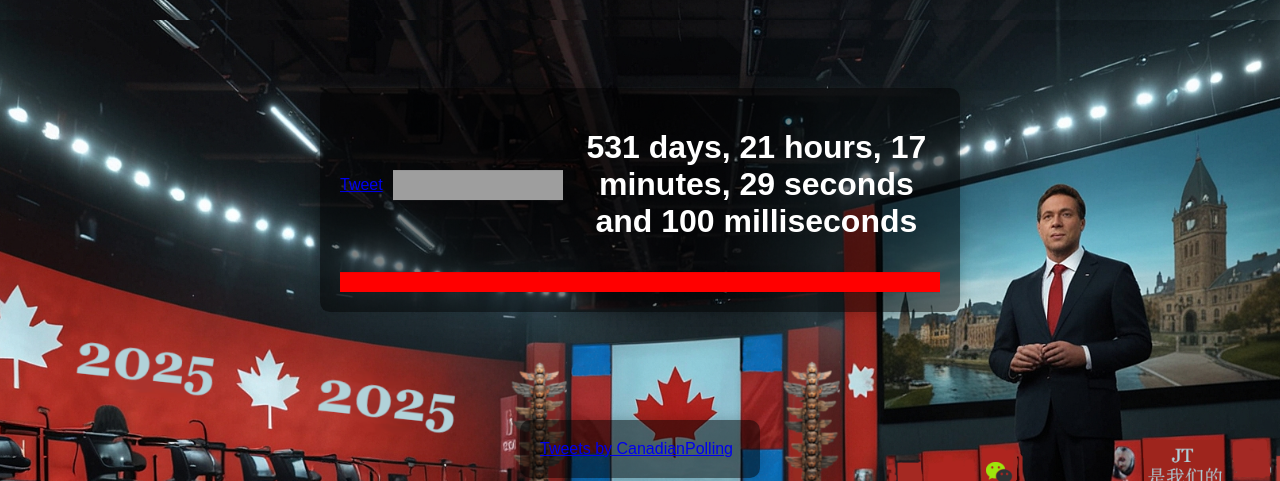
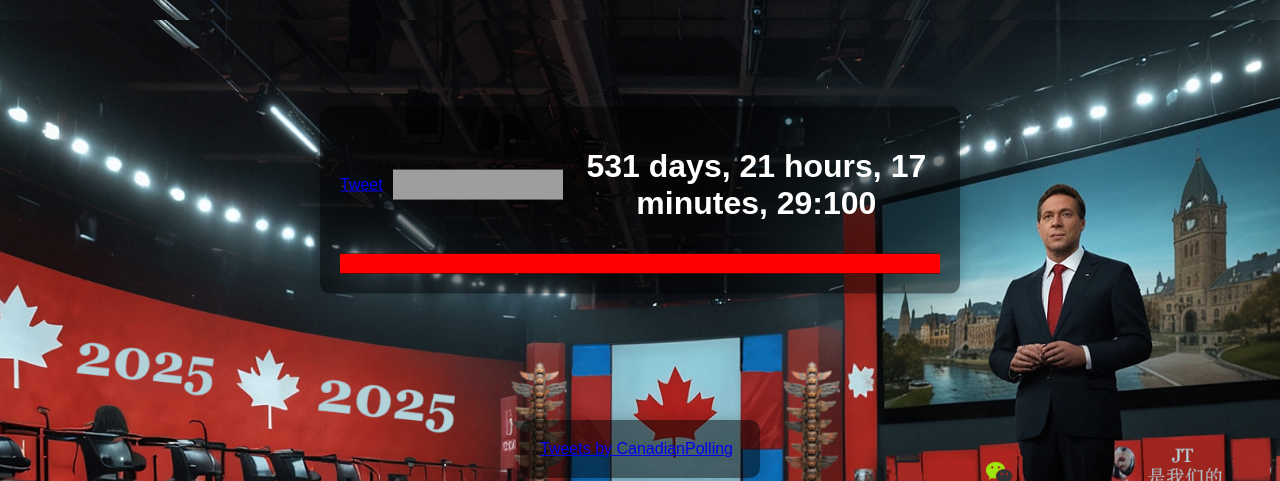
Before and after one commit to coldcanuk/ElectionClock, a Flask app: page / in a window 1280 px wide. Shown: the top 481 px of the page. Run offline with Flask 3, Linux system fonts and the light colour scheme; parts of the project's set-up code (start-up, migrations or seed data) failed here and were passed over; some libraries are stand-ins or nearby versions; grey boxes are pictures that could not be loaded.

Commit message:
never give up; never surrender

```diff
--- a/templates/countdown.html
+++ b/templates/countdown.html
@@ -48,7 +48,7 @@
                 seconds = seconds < 10 ? "0" + seconds : seconds;
                 milliseconds = milliseconds < 100 ? (milliseconds < 10 ? "00" + milliseconds : "0" + milliseconds) : milliseconds;
 
-                display.innerHTML = `${days} days, ${hours} hours, ${minutes} minutes, ${seconds} seconds and ${milliseconds} milliseconds`;
+                display.innerHTML = `${days} days, ${hours} hours, ${minutes} minutes, ${seconds}:${milliseconds}`;
 
                 if (diff <= 0) {
                     clearInterval(interval1);
```
